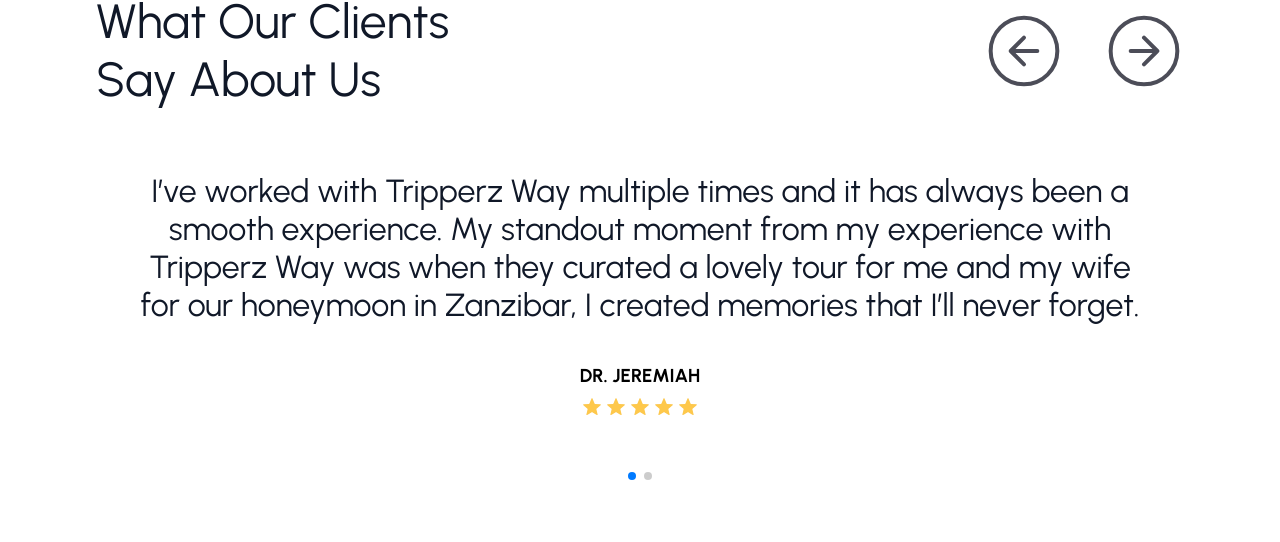
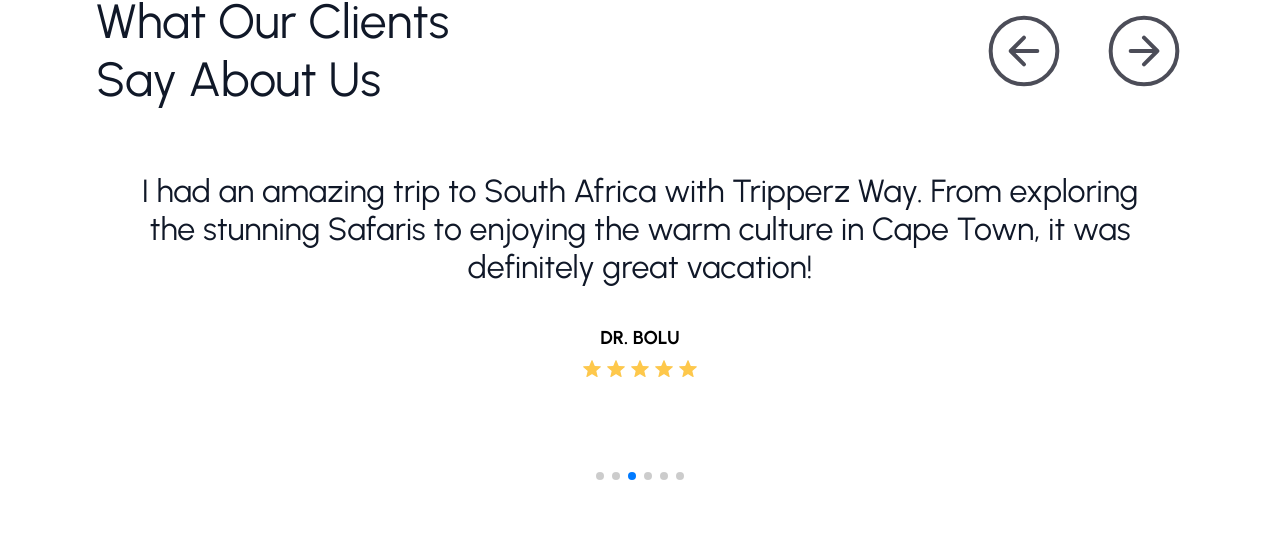
Before and after one commit to oveey/Tripperz-website, a React (Create React App) app: page / in a window 1280 px wide. Shown: the part 5217-5759 px from the top of the page. Built offline with nearby package versions, Linux system fonts and the light colour scheme; the HTML template or start-up script is replaced by a standard one.

Commit message:
updated chnages

```diff
--- a/src/pages/Home.jsx
+++ b/src/pages/Home.jsx
@@ -169,7 +169,7 @@
         <div className="header__inner__con " data-aos="zoom-in-down">
           <h1 className="header__text">Experience a Lifetime of Adventure</h1>
           <p className="header__p">
-          Discover the World, One Unforgettable Journey at a Time, with Endless Possibilities Await You
+            Discover the World, One Unforgettable Journey at a Time, with Endless Possibilities Await You
           </p>
           <ScrollLink to="explore" className="button">
             <button className="button__con">
@@ -275,9 +275,8 @@
             {images.map((imageSet) => (
               <div
                 key={imageSet.key}
-                className={`image__con ${
-                  imageSet.key === "set3" ? "south-africa-style" : ""
-                }`}
+                className={`image__con ${imageSet.key === "set3" ? "south-africa-style" : ""
+                  }`}
                 style={{
                   backgroundImage: `url(${imageSet.urls[0]})`,
                   ...(imageSet.key === "set3" && {}),
@@ -368,6 +367,54 @@
               </div>
             </div>
           </SwiperSlide>
+
+          <SwiperSlide>
+            <div className="testimonial__sub">
+              <h2>
+                I had an amazing trip to South Africa with Tripperz Way. From exploring the stunning Safaris to enjoying the warm culture in Cape Town, it was definitely great vacation!
+
+              </h2>
+              <div className="testimonial__cap">
+                <h3> DR. BOLU</h3>
+                <img src="./assets/Stars.svg" alt="stars" />
+              </div>
+            </div>
+          </SwiperSlide>
+          <SwiperSlide>
+            <div className="testimonial__sub">
+              <h2>
+                I’ve always been worried about traveling internationally but my mindset has changed thanks to Tripperz Way! Their lovely travel representatives made sure I had a seamless trip from start to finish, I can’t wait to book my next trip with them.
+              </h2>
+              <div className="testimonial__cap">
+                <h3> DR.YEMI </h3>
+                <img src="./assets/Stars.svg" alt="stars" />
+              </div>
+            </div>
+          </SwiperSlide>
+          <SwiperSlide>
+            <div className="testimonial__sub">
+              <h2>
+                I’ve known about Tripperz Way for a while and decided to book my last trip to Seychelles with them. What I really loved about my experience was the consistent communication. They stayed in touch with me throughout my trip and were available to resolve any issues that came up! I highly recommend them for anyone who’s anxious or scared about traveling abroad!
+
+              </h2>
+              <div className="testimonial__cap">
+                <h3> DR.BODE </h3>
+                <img src="./assets/Stars.svg" alt="stars" />
+              </div>
+            </div>
+          </SwiperSlide>
+          <SwiperSlide>
+            <div className="testimonial__sub">
+              <h2>
+                All my trips with Tripperz Way have been unforgettable! With them, I’ve had lovely visits to Spain, Canada and the UK. They always take their time to plan a detailed itinerary and they also book the best hotel accommodations!
+
+              </h2>
+              <div className="testimonial__cap">
+                <h3> AMBASSADOR SEUN </h3>
+                <img src="./assets/Stars.svg" alt="stars" />
+              </div>
+            </div>
+          </SwiperSlide>
         </Swiper>
       </section>
 
@@ -379,9 +426,8 @@
             {teamImages.map((imageSet) => (
               <div
                 key={imageSet.key}
-                className={`team__image__con ${
-                  imageSet.key === "set2" ? "set2-highlight" : ""
-                }`}
+                className={`team__image__con ${imageSet.key === "set2" ? "set2-highlight" : ""
+                  }`}
                 style={{ backgroundImage: `url(${imageSet.urls[0]})` }}
               >
                 <div className="team__text">
```
